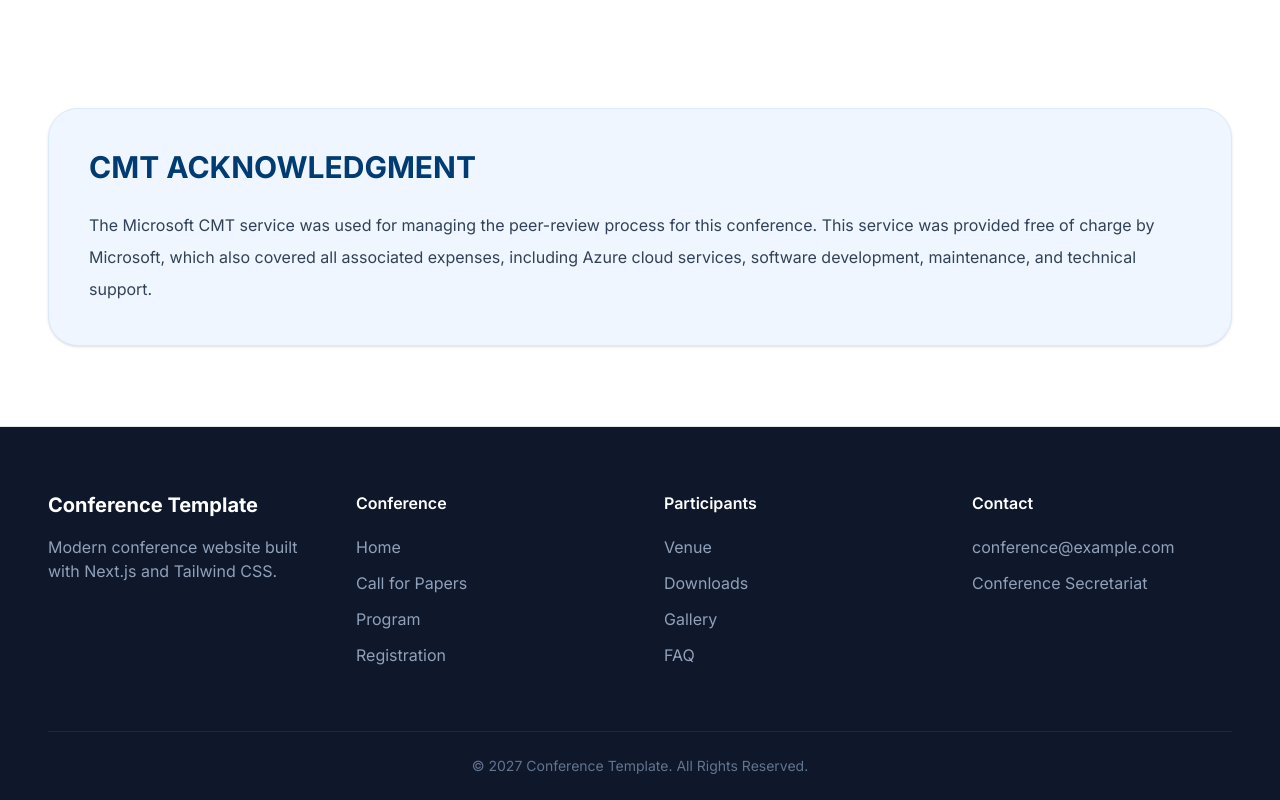
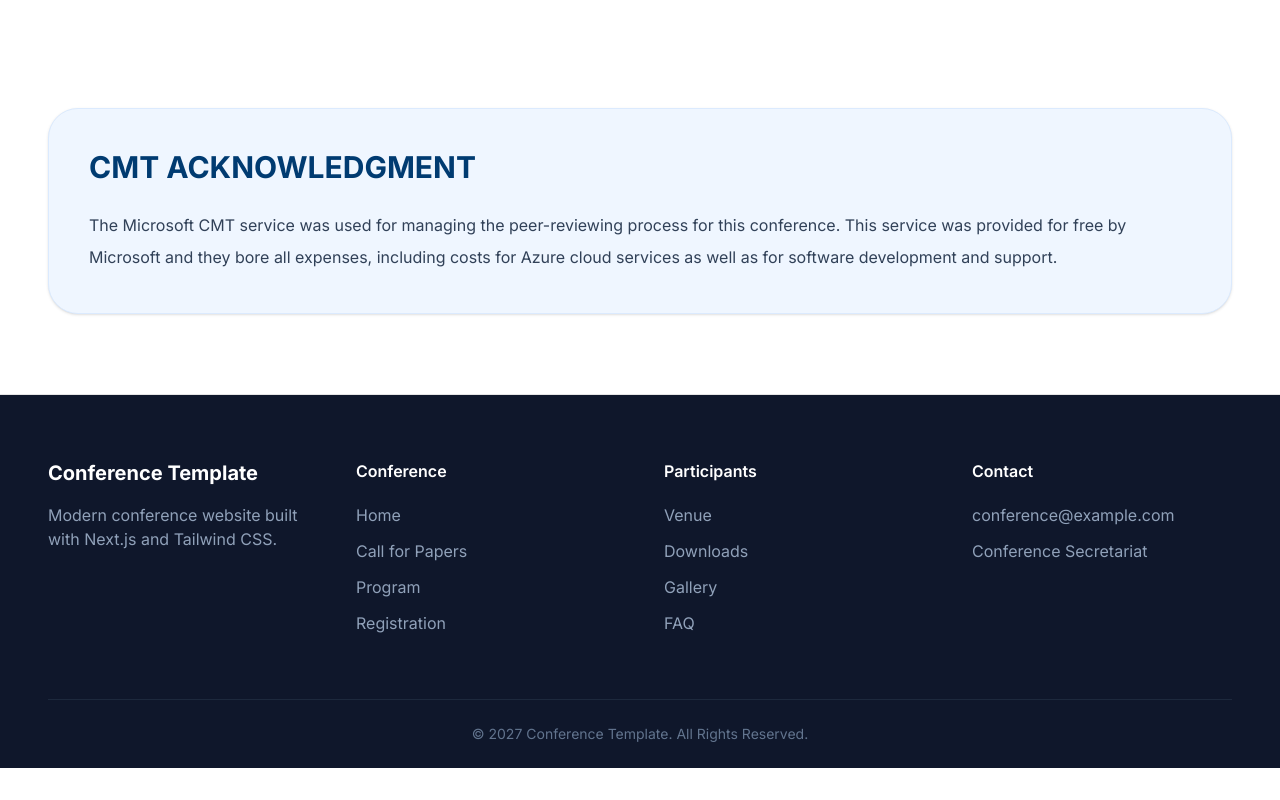
Before and after one commit to abhiseksharma/ICFCINT, a Next.js app: page /submission in a window 1280 px wide. Shown: the part 3045-3845 px from the top of the page. After the commit the page ends 3813 px from the top, so only its background shows below. Built offline with nearby package versions, Linux system fonts and the light colour scheme.

Commit message:
Acknowledgement corrected

```diff
--- a/app/submission/page.tsx
+++ b/app/submission/page.tsx
@@ -335,11 +335,9 @@
       </h2>
 
       <p className="mt-6 leading-8 text-slate-700">
-        The Microsoft CMT service was used for managing the
-        peer-review process for this conference. This service was provided
-        free of charge by Microsoft, which also covered all associated
-        expenses, including Azure cloud services, software development,
-        maintenance, and technical support.
+        The Microsoft CMT service was used for managing the peer-reviewing process for this conference.
+        This service was provided for free by Microsoft and they bore all expenses, including costs for Azure
+        cloud services as well as for software development and support.
       </p>
 
     </div>
```
